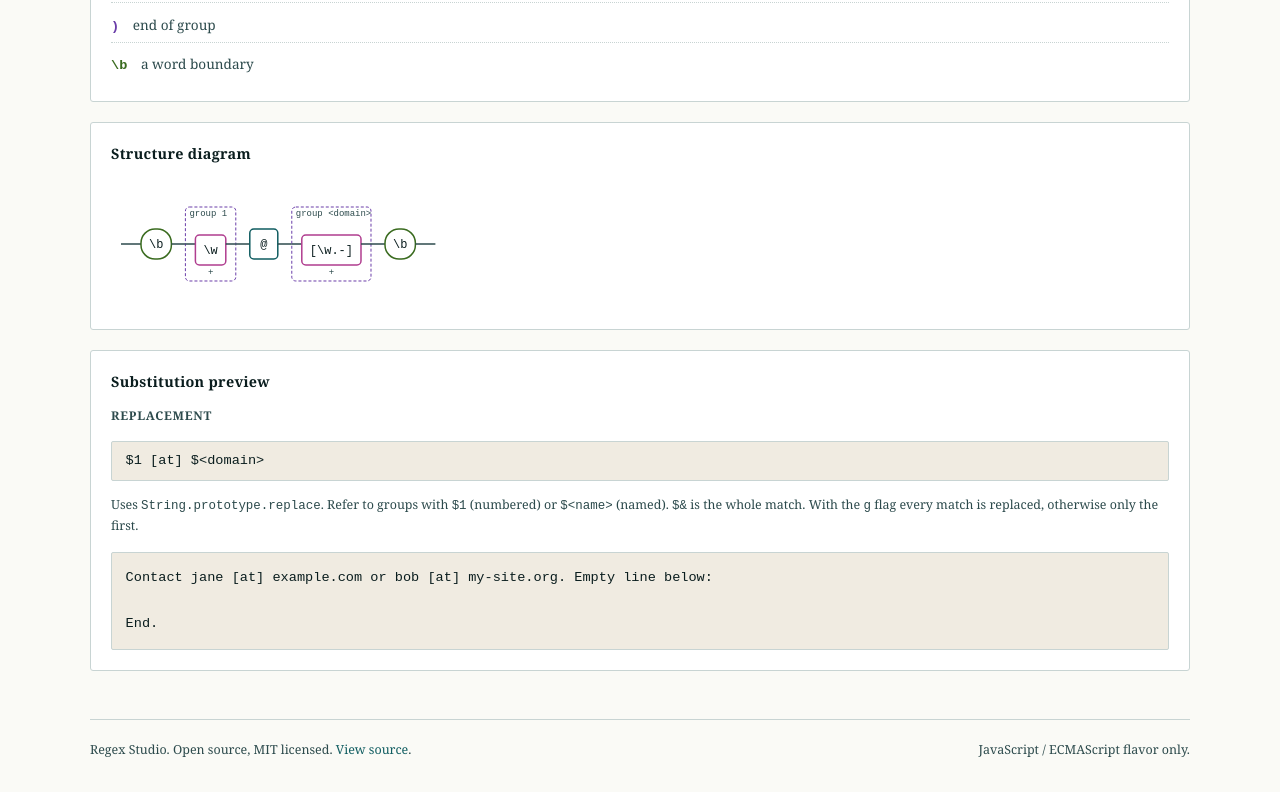
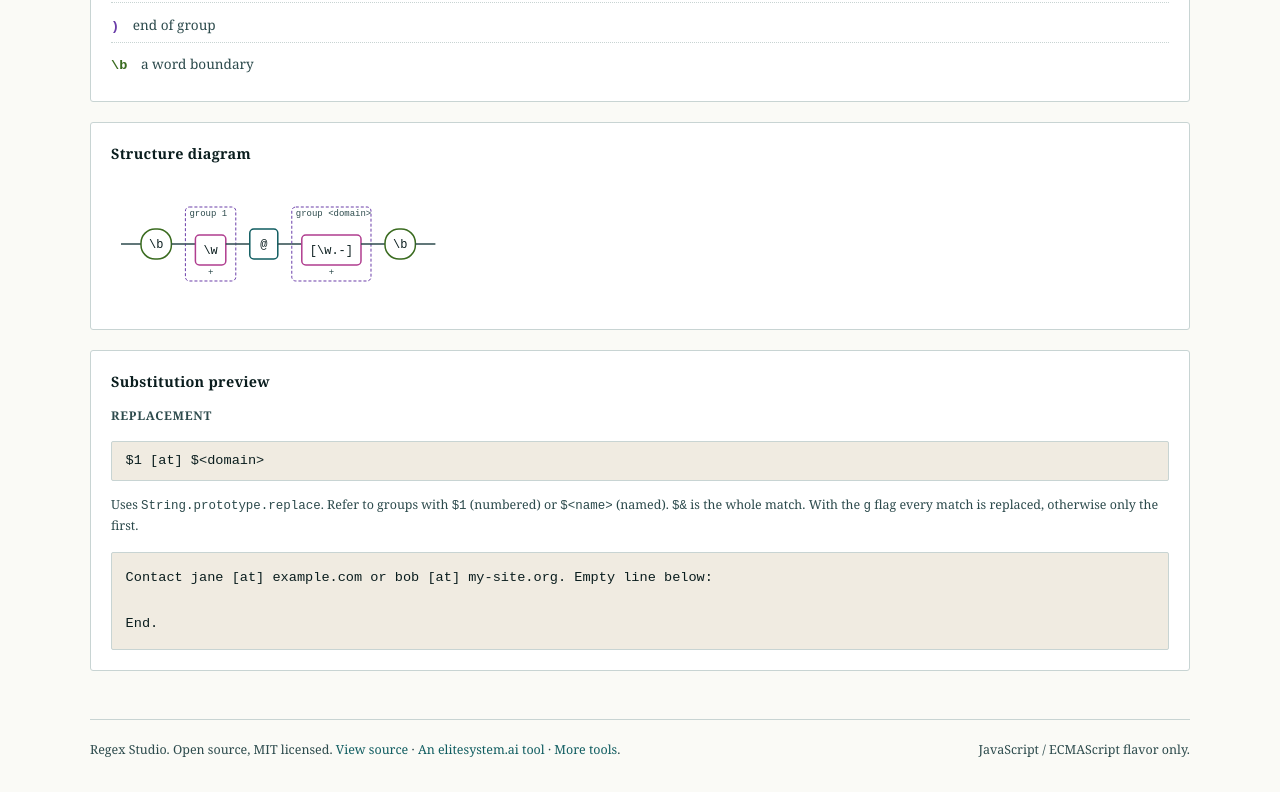
Before and after one commit to 0xelitesystem/regex-diagram-playground, a plain HTML site: page index.html in a window 1280 px wide. Shown: the part 1578-2370 px from the top of the page. Drawn offline with Linux system fonts and the light colour scheme.

Commit message:
Give the page title a real pitch

```diff
--- a/index.html
+++ b/index.html
@@ -3,7 +3,7 @@
 <head>
 <meta charset="UTF-8">
 <meta name="viewport" content="width=device-width, initial-scale=1.0">
-<title>Regex Studio</title>
+<title>Regex Studio - an open-source regex playground: live match highlighting</title>
 <meta name="description" content="Build, test, and understand JavaScript regular expressions in your browser. Live match highlighting, plain-English explanation, structure diagram, substitution preview, and a ReDoS warning. No server, no tracking.">
 <link rel="canonical" href="https://0xelitesystem.github.io/regex-studio/">
 <meta property="og:type" content="website">
@@ -522,7 +522,7 @@ footer a:hover { text-decoration: underline; }
 </div>
 
 <footer>
-  <div>Regex Studio. Open source, MIT licensed. <a href="https://github.com/0xelitesystem/regex-studio" target="_blank" rel="noopener">View source</a>.</div>
+  <div>Regex Studio. Open source, MIT licensed. <a href="https://github.com/0xelitesystem/regex-studio" target="_blank" rel="noopener">View source</a> &middot; <a href="https://elitesystem.ai" target="_blank" rel="noopener">An elitesystem.ai tool</a> &middot; <a href="https://0xelitesystem.github.io/" target="_blank" rel="noopener">More tools</a>.</div>
   <div>JavaScript / ECMAScript flavor only.</div>
 </footer>
 </div>
```
